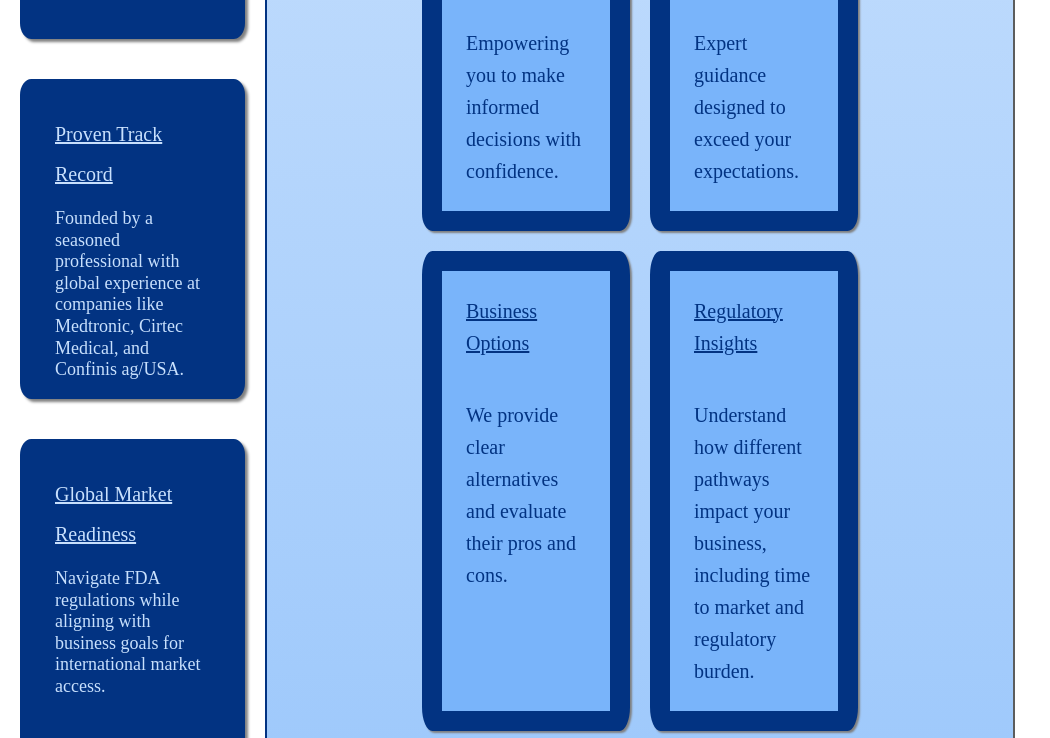
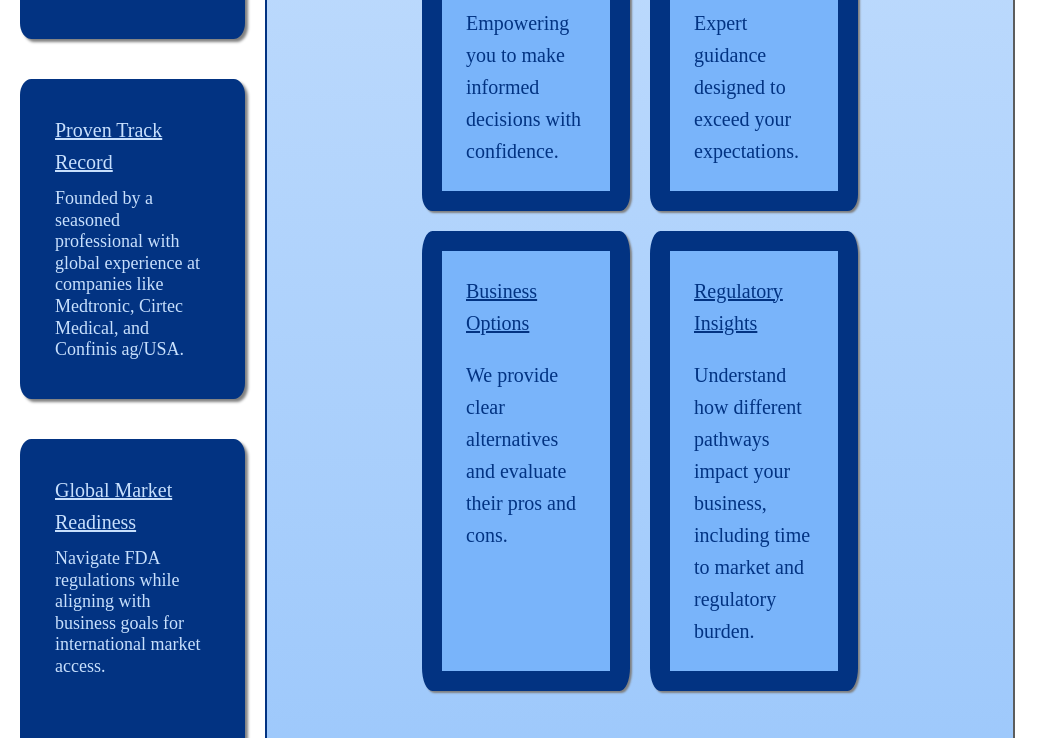
Before and after one commit to SarahWynn65/MeFDAs, a plain HTML site: page index.html in a window 1280 px wide. Shown: the part 1849-2587 px from the top of the page, 0-1050 px from the left. Drawn offline with Linux system fonts and the light colour scheme; a web font is replaced by a local one.

Commit message:
MeFDAs Changed spacing around h6 elments as per TJ

```diff
--- a/css/style.css
+++ b/css/style.css
@@ -92,7 +92,6 @@ h4 {
 }
 h6 {
     text-decoration: underline;
-    margin-bottom:1rem;
 }
 .siteContainer {
     width: 100vw;
@@ -582,7 +581,6 @@ section {
 .featureCardTitle1 {
     font-size: 1rem;
     line-height: 2rem;
-    /* color: var(--lighterIconColor); */
     text-align:center;
     text-decoration: underline;
     padding-top:1rem;
@@ -704,7 +702,7 @@ section {
     color:var(--lighterIconColor);
     height: 2.2rem;
     padding: .75rem;
-    line-height: 2rem;
+    line-height: 1.6rem;
 }
 .featureCardDetails5 {
     color:var(--lighterIconColor);
@@ -725,7 +723,6 @@ section {
 
 .featureCardTitle6 {
     color:var(--lighterIconColor);
-    /* height: 2.2rem; */
     padding: .75rem;
     padding-bottom:0;
     line-height: 2rem;
--- a/index.html
+++ b/index.html
@@ -380,11 +380,11 @@
                         <div class="flexRow">
                             <div class="featureCard6">
                                 <h6 class="featureCardTitle6">Risk Analysis Consulting</h6>
-                                <p class="featureCardDetails6">Risk Management & Analysis: We guide companies in conducting thorough risk analyses (including FMEA), developing effective mitigation strategies, and ensuring that risks are appropriately documented and managed throughout the product lifecycle, using appropriate statistical analyses.</p>
+                                <p class="featureCardDetails6">Risk Management & Analysis:<br>We guide companies in conducting thorough risk analyses (including FMEA), developing effective mitigation strategies, and ensuring that risks are appropriately documented and managed throughout the product lifecycle, using appropriate statistical analyses.</p>
                             </div>
                             <div class="featureCard6">
                                 <h6 class="featureCardTitle6">Process Development Consulting</h6>
-                                <p class="featureCardDetails6">Product Development & Process Development Support: We provide expertise in designing and optimizing manufacturing processes, ensuring manufacturability, and implementing statistical process control.</p>
+                                <p class="featureCardDetails6">Product Development & Process Development Support:<br>We provide expertise in designing and optimizing manufacturing processes, ensuring manufacturability, and implementing statistical process control.</p>
                             </div>
                         </div>
                     </div>
@@ -392,7 +392,7 @@
                         <!-- <h3 class="featureCardTitle1">Readiness Audit & Remediation or CAPA Consulting</h3> -->
 
                         <h3>Readiness Audit & Remediation or<br>Corrective and Preventive Actions (CAPA) Consulting</h3>
-                        <p class="serviceCardDetails">Post-Market Support: We help navigate post-market regulatory requirements, including adverse event reporting and recalls.</p>
+                        <p class="serviceCardDetails">Post-Market Support:<br>We help navigate post-market regulatory requirements, including adverse event reporting and recalls.</p>
                         <h6 class="featureCardTitle1">Why Choose Our FDA Mock Audit Services?</h6>
                         <p class="serviceCardDetails">✔ Ensure Compliance Readiness – Identify and address compliance gaps before the FDA inspection.
                         <p class="serviceCardDetails">✔ Boost Staff Confidence – Train your team to handle FDA audits with ease.</p>
```
